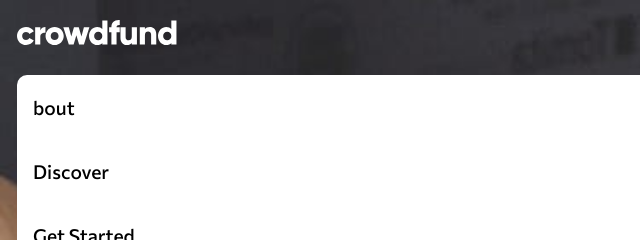
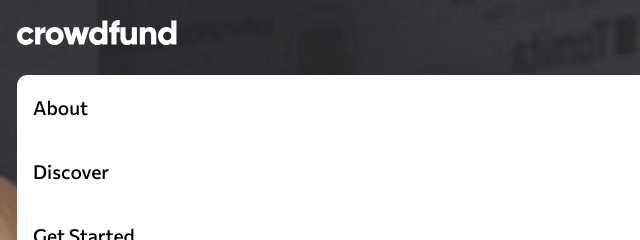
Before and after one commit to JacobFeat/crowdfunding-product-page-main, a plain HTML site: page index.html in a window 1280 px wide. Shown: the top 240 px of the page, 0-640 px from the left. Drawn offline with Linux system fonts and the light colour scheme.

Commit message:
fix li html

```diff
--- a/index.html
+++ b/index.html
@@ -28,7 +28,7 @@
       <nav class="navbar">
         <img src="images/logo.svg" alt="" />
         <ul class="nav-list">
-          <li class="nav-list-item">bout</li>
+          <li class="nav-list-item">About</li>
           <li class="nav-list-item">Discover</li>
           <li class="nav-list-item">Get Started</li>
         </ul>
```
